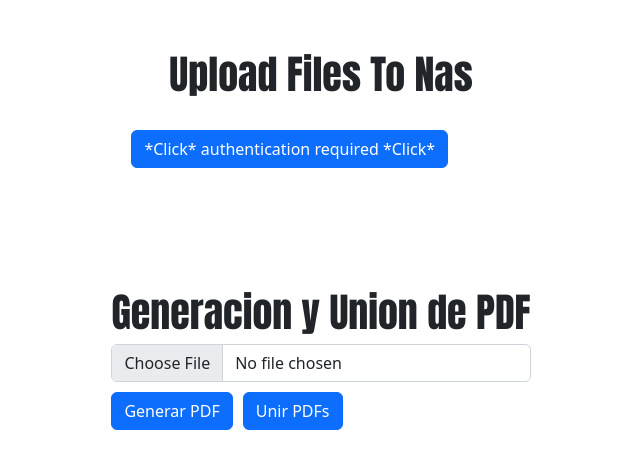
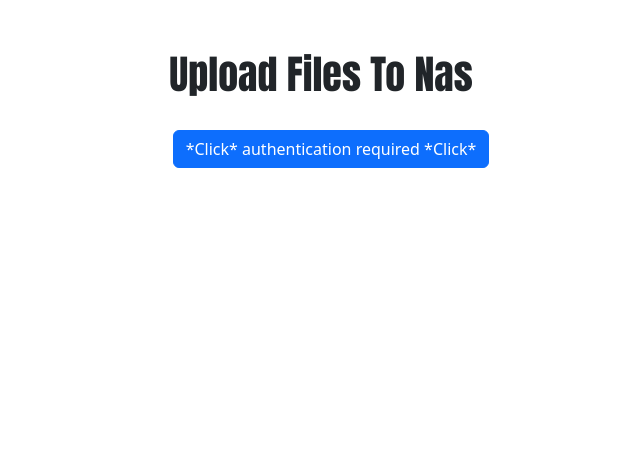
Before and after one commit to Gamlex98/NasFinal, an Angular app: page / in a window 1280 px wide. Shown: the top 468 px of the page, without its empty margins (319-959 px from the left). Built offline with nearby package versions, Linux system fonts and the light colour scheme.

Commit message:
Update 1.3

```diff
--- a/src/app/app.component.html
+++ b/src/app/app.component.html
@@ -6,12 +6,6 @@
   <div *ngIf="!authenticated">
     <button type="button" class="btn btn-primary" style="margin-left: 20PX;" (click)="authenticate()"> *Click* authentication required  *Click*</button>
     <br>
-    <div style="margin-top: 120px;">
-      <h1 class="title"> Generacion y Union de PDF </h1>
-      <input type="file" class="form-control"  (change)="onFileSelected2($event, 'file2')" accept=".pdf">
-      <button  class="btn btn-primary" color="primary" style="margin-top: 10px;margin-right: 10px;" (click)="capturarPantalla()">Generar PDF </button>
-      <button  class="btn btn-primary" color="primary" style="margin-top: 10px;" (click)="mergePDFs()">Unir PDFs</button>
-    </div>
   </div>
   <div *ngIf="authenticated">
       <div class="col-8" class="d-flex justify-content-center">
@@ -38,5 +32,11 @@
         <button id="deleteBtn" class="btn btn-primary" color="primary" style="margin-left: 15px;margin-top: 15px;" (click)="deleteFile()" [disabled]="!botonEnviar">Eliminar Archivo Enviado</button>
       </div>
       <br>
+      <div style="margin-top: 120px;">
+        <h1 class="title"> Generacion y Union de PDF </h1>
+        <!-- <input type="file" class="form-control"  (change)="onFileSelected2($event, 'file2')" accept=".pdf"> -->
+        <button  class="btn btn-primary" color="primary" style="margin-top: 10px;margin-right: 10px;" (click)="capturarPantalla()">Generar PDF Pantalla Actual </button>
+        <button  class="btn btn-primary" color="primary" style="margin-top: 10px;" (click)="mergePDFs()">Enviar Archivo Combinado</button>
+      </div>
     </div>
 </div>
--- a/src/app/app.component.ts
+++ b/src/app/app.component.ts
@@ -28,12 +28,16 @@ export class AuthenticationComponent {
   carpetaAno =this.dirSubcarpetas[2];
   dirTotal=`${this.carpetaAno}/${this.carpetaMes}`;
 
+  carpetaCuadres2 =`2023/Mayo/03`;
+
   formdate = new  FormData();
   header=new HttpHeaders;
   upload = "";
 
   pdfCapturado !: File ;
   file2 !: File ;
+  archivoDescargado !: File;
+  archivoCombinado !: File;
 
   constructor(private authService: AuthenticationService,private http: HttpClient) {}
 
@@ -53,8 +57,24 @@ export class AuthenticationComponent {
     });
   }
 
-  FileSelected(event: any) {
-    this.fileToUpload = event.target.files[0];
+  FileSelected(event:any) {
+    const file = event.target.files[0];
+    const allowedExtensions = /(\.pdf)$/i;
+
+    if (!allowedExtensions.exec(file.name)) {
+      Swal.fire({
+        position: 'center',
+        icon: 'warning',
+        title: 'Solo se PERMITE archivos PDF !!',
+        showConfirmButton: false,
+        timer: 1000
+      })
+      // Aquí puedes realizar cualquier acción adicional, como limpiar el campo de archivo o mostrar un mensaje de error.
+      return;
+    }
+
+    // El archivo seleccionado es un PDF y puedes continuar con el procesamiento.
+    this.fileToUpload = file;
   }
 
   onUpload() {
@@ -259,25 +279,41 @@ export class AuthenticationComponent {
     }
   }
 
-  onFileSelected2(event: any, field: string) {
+  /* onFileSelected2(event: any, field: string) {
     const file = event.target.files[0];
    if (field === 'file2') {
       this.file2 = file;
     }
+  } */
+
+  async mergePDFs() {
+    // Obtenemos el archivo a unir de la Nas
+    this.authService.getList(this.sid, this.carpetaCuadres2).subscribe({
+      next: (data) => {
+        this.file2 = data[0].filename;
+        console.log('Nombre archivo 2: ',this.file2);
+        // Descargar y asignar el archivo
+        this.authService.download(this.sid, this.carpetaCuadres2, this.file2).subscribe((archivo: Blob) => {
+          archivo.arrayBuffer().then((arrayBuffer) => {
+            const uint8Array = new Uint8Array(arrayBuffer);
+            const file = new File([uint8Array], this.file2.name, { type: archivo.type });
+            // Asignar el archivo a una variable
+            this.archivoDescargado = file;
+            // Continuar con el proceso de unión de PDFs aquí
+            this.processPDFs();
+          });
+        });
+      },
+      error: (error) => {
+        console.log('Error al obtener la lista de archivos:', error);
+      }
+    });
   }
 
-  async mergePDFs() {
-    if (!this.pdfCapturado || !this.file2) {
-      Swal.fire(
-        'No hay archivos Seleccionados !!',
-        'Debes Generar PDF y seleccionar archivo.',
-        'warning'
-      );
-      return;
-    }
-
+  async processPDFs() {
+    const uploadNas = `http://172.16.1.24:8095/cgi-bin/filemanager/utilRequest.cgi?func=upload&type=standard&sid=${this.sid}&dest_path=/OneDrive/CUADRES/S50/&overwrite=1&progress=-OneDrive`;
     const pdfBytes1 = await this.readFile(this.pdfCapturado);
-    const pdfBytes2 = await this.readFile(this.file2);
+    const pdfBytes2 = await this.readFile(this.archivoDescargado);
 
     const pdfUnion = await PDFDocument.create();
 
@@ -295,19 +331,27 @@ export class AuthenticationComponent {
       pdfUnion.addPage(page);
     });
 
+    // Se construye el nuevo archivo y se asigna a la variable archivoCombinado
     const mergedPdf = await pdfUnion.save();
-    // Descargar el archivo PDF resultante
-    const downloadLink = document.createElement('a');
-    downloadLink.href = URL.createObjectURL(new Blob([mergedPdf], { type: 'application/pdf' }));
-    downloadLink.download = 'combinado.pdf';
-    downloadLink.click();
-    Swal.fire({
-      position: 'center',
-      icon: 'success',
-      title: 'Union PDF Exitoso !!',
-      showConfirmButton: false,
-      timer: 1000
-    });
+    const archivoCombinadoBlob = new Blob([mergedPdf], { type: 'application/pdf' });
+    const archivoCombinadoFile = new File([archivoCombinadoBlob], 'archivoCombinado.pdf');
+    this.archivoCombinado = archivoCombinadoFile;
+
+    // Enviamos el nuevo archivo combinado a la Nas
+    const formData = new FormData();
+    formData.append('file', this.archivoCombinado, this.archivoCombinado.name);
+    console.log("Nombre archivo a Enviar :", this.archivoCombinado.name);
+
+    const headers = new HttpHeaders();
+    headers.append('Content-Type', 'multipart/form-data');
+    headers.append('Accept', 'application/json');
+
+    this.doUpload(uploadNas, formData, headers);
+    Swal.fire(
+      'Archivo Combinado Enviado a la NAS',
+      '',
+      'success'
+    );
   }
 
   async readFile(file: File): Promise<Uint8Array> {
--- a/src/app/upload-service.ts
+++ b/src/app/upload-service.ts
@@ -39,7 +39,7 @@ export class AuthenticationService {
     );
   }
 
-  download(sid: string, carpeta: string, nombre: string): Observable<any> {
+  download(sid: string, carpeta: string, nombre: any): Observable<any> {
     const urDownload = `http://172.16.1.24:8095/cgi-bin/filemanager/utilRequest.cgi?func=download&sid=${sid}&isfolder=0&compress=0&source_path=/OneDrive/CUADRES2/S50/${carpeta}&source_file=${nombre}&source_total=1`;
 
     return this.http.get(urDownload, { responseType: 'blob' }).pipe(
```
